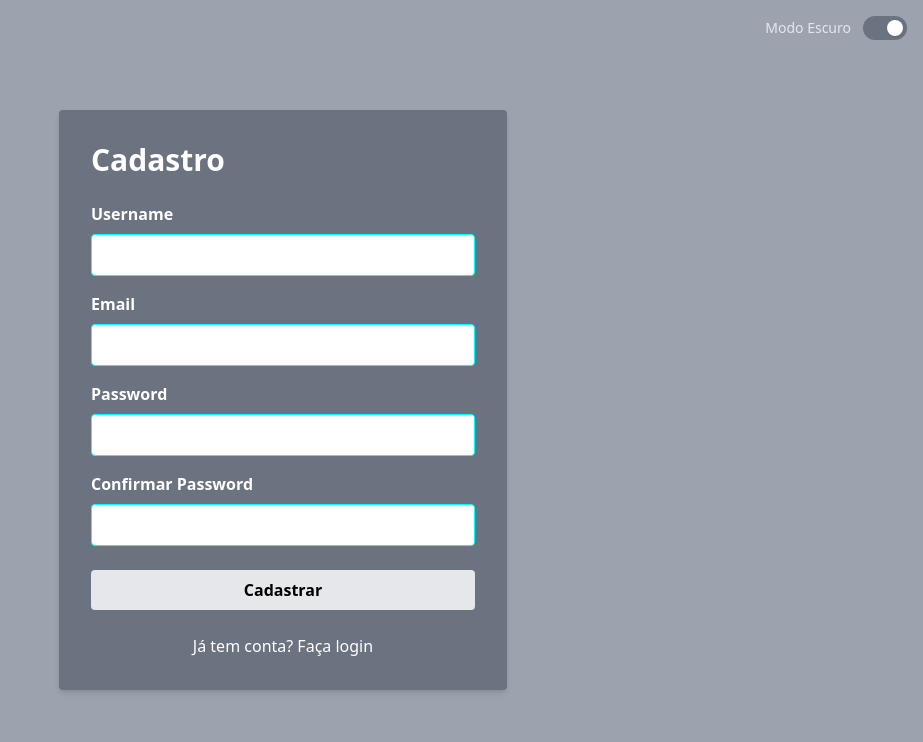
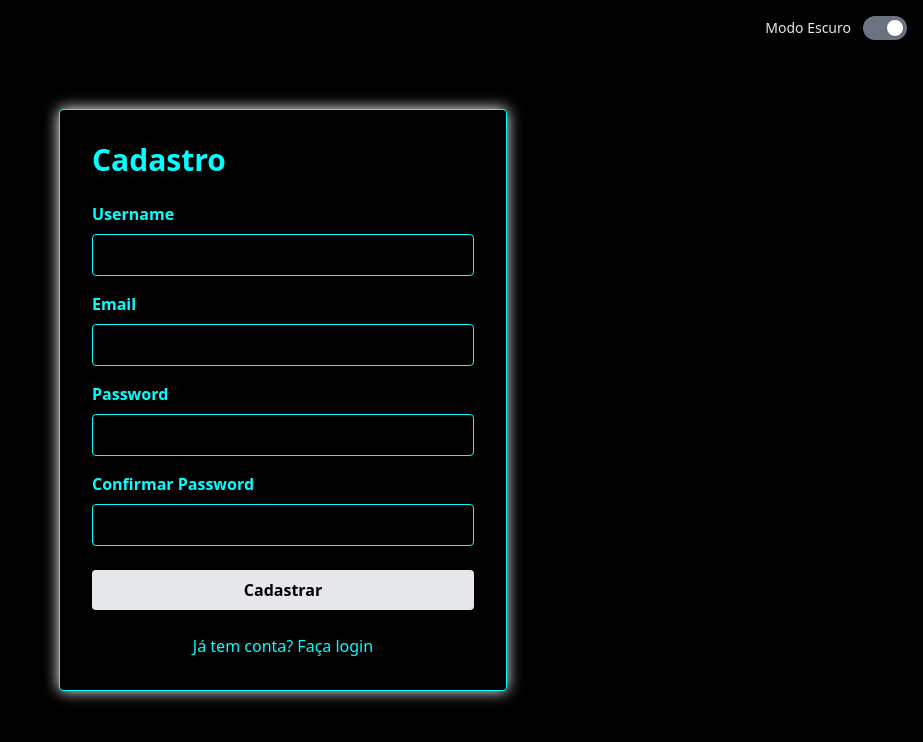
Before and after one commit to patrickwsl/case2-frontend, a Next.js app: page /register in a window 1280 px wide. Shown: the top 742 px of the page, without its empty margins (357-1280 px from the left). Built offline with nearby package versions, Linux system fonts and the light colour scheme.

Commit message:
Feat: Adjustment styles and README.md

```diff
--- a/src/app/page.tsx
+++ b/src/app/page.tsx
@@ -54,26 +54,26 @@ export default function LoginPage() {
 
       <form
         onSubmit={handleSubmit(onSubmit)}
-        className="bg-white dark:bg-black p-8 rounded shadow-md dark:shadow-[0_0_15px_#fff] w-full max-w-md text-neonBlue dark:text-white mt-20 rounded border border-black dark:border-neonBlue"
+        className="bg-white dark:bg-black p-8 rounded shadow-md dark:shadow-[0_0_15px_#fff] w-full max-w-md text-neonBlue dark:text-white mt-20 border border-black dark:border-neonBlue"
       >
-        <h1 className="text-black dark:text-neonBlue text-3xl font-bold mb-6 select-none color">Login</h1>
+        <h1 className="text-black dark:text-neonBlue text-3xl font-bold mb-6 select-none">Login</h1>
 
         <label className="text-black dark:text-neonBlue block mb-2 font-semibold">Username</label>
         <input
           {...register('username')}
-          className="w-full p-2 mb-4 rounded border border-black dark:border-neonBlue bg-white dark:bg-black text-neonBlue dark:text-white focus:outline-none"
+          className="w-full p-2 mb-4 rounded border border-black dark:border-neonBlue bg-white dark:bg-black text-black dark:text-white focus:outline-none"
         />
 
         <label className="text-black dark:text-neonBlue block mb-2 font-semibold">Password</label>
         <input
           {...register('password')}
           type="password"
-          className="w-full p-2 mb-6 rounded border border-black dark:border-neonBlue bg-white dark:bg-black text-neonBlue dark:text-white focus:outline-none"
+          className="w-full p-2 mb-6 rounded border border-black dark:border-neonBlue bg-white dark:bg-black text-black dark:text-white focus:outline-none"
         />
 
         <button
           type="submit"
-          className="w-full bg-neonPink text-black py-2 rounded hover:bg-neonBlue transition font-semibold"
+          className="w-full bg-gray-600 dark:bg-gray-200 text-white dark:text-black py-2 rounded hover:bg-neonBlue dark:hover:bg-neonBlue transition font-semibold"
         >
           Entrar
         </button>
--- a/src/app/register/page.tsx
+++ b/src/app/register/page.tsx
@@ -34,7 +34,7 @@ export default function RegisterPage() {
   }
 
   return (
-    <div className="min-h-screen flex items-center justify-center bg-gray-400 dark:bg-gray-400 p-6 relative">
+    <div className="min-h-screen flex items-center justify-center bg-white dark:bg-black p-6 relative">
 
       <div className="absolute top-4 right-4 flex items-center gap-3">
         <span className="text-sm font-medium text-gray-800 dark:text-gray-200">
@@ -55,40 +55,40 @@ export default function RegisterPage() {
 
       <form
         onSubmit={handleSubmit(onSubmit)}
-        className="bg-gray-300 dark:bg-gray-500 p-8 rounded shadow-md w-full max-w-md"
+        className="bg-white dark:bg-black p-8 rounded shadow-md dark:shadow-[0_0_15px_#fff] w-full max-w-md text-neonBlue dark:text-white border border-black dark:border-neonBlue"
       >
-        <h1 className="text-black dark:text-white text-3xl font-bold mb-6 select-none">Cadastro</h1>
+        <h1 className="text-black dark:text-neonBlue text-3xl font-bold mb-6 select-none">Cadastro</h1>
 
-        <label className="text-black dark:text-white block mb-2 font-semibold">Username</label>
+        <label className="text-black dark:text-neonBlue block mb-2 font-semibold">Username</label>
         <input
           {...register('username')}
-          className="w-full p-2 mb-4 rounded border border-neonBlue bg-gray-500 dark:bg-white text-neonBlue dark:text-black focus:outline-none"
+          className="w-full p-2 mb-4 rounded border border-black dark:border-neonBlue bg-white dark:bg-black text-black dark:text-white focus:outline-none"
         />
 
-        <label className="text-black dark:text-white block mb-2 font-semibold">Email</label>
+        <label className="text-black dark:text-neonBlue block mb-2 font-semibold">Email</label>
         <input
           {...register('email')}
           type="email"
-          className="w-full p-2 mb-4 rounded border border-neonBlue bg-gray-500 dark:bg-white text-neonBlue dark:text-black focus:outline-none"
+          className="w-full p-2 mb-4 rounded border border-black dark:border-neonBlue bg-white dark:bg-black text-black dark:text-white focus:outline-none"
         />
 
-        <label className="text-black dark:text-white block mb-2 font-semibold">Password</label>
+        <label className="text-black dark:text-neonBlue block mb-2 font-semibold">Password</label>
         <input
           {...register('password')}
           type="password"
-          className="w-full p-2 mb-4 rounded border border-neonBlue bg-gray-500 dark:bg-white text-neonBlue dark:text-black focus:outline-none"
+          className="w-full p-2 mb-4 rounded border border-black dark:border-neonBlue bg-white dark:bg-black text-black dark:text-white focus:outline-none"
         />
 
-        <label className="text-black dark:text-white block mb-2 font-semibold">Confirmar Password</label>
+        <label className="text-black dark:text-neonBlue block mb-2 font-semibold">Confirmar Password</label>
         <input
           {...register('confirmPassword')}
           type="password"
-          className="w-full p-2 mb-6 rounded border border-neonBlue bg-gray-500 dark:bg-white text-neonBlue dark:text-black focus:outline-none"
+          className="w-full p-2 mb-6 rounded border border-black dark:border-neonBlue bg-white dark:bg-black text-black dark:text-white focus:outline-none"
         />
 
         <button
           type="submit"
-          className="w-full bg-gray-200 dark:bg-gray-200 text-black dark:text-black py-2 rounded hover:bg-neonBlue dark:hover:bg-gray-400 transition font-semibold"
+          className="w-full text-white dark:text-black bg-gray-600 dark:bg-gray-200 text-black py-2 rounded hover:bg-neonBlue dark:hover:bg-neonBlue transition font-semibold"
         >
           Cadastrar
         </button>
@@ -96,7 +96,7 @@ export default function RegisterPage() {
         {error && <p className="mt-4 text-red-500">{error}</p>}
 
         <div className="mt-6 text-center">
-          <Link href="/" className="text-black hover:text-neonBlue dark:text-white dark:hover:text-neonBlue">
+          <Link href="/" className="text-black dark:text-neonBlue hover:text-neonPink">
             Já tem conta? Faça login
           </Link>
         </div>
```
Also changed, not shown: 1 other file (tests, documents, lock files or other folders).
